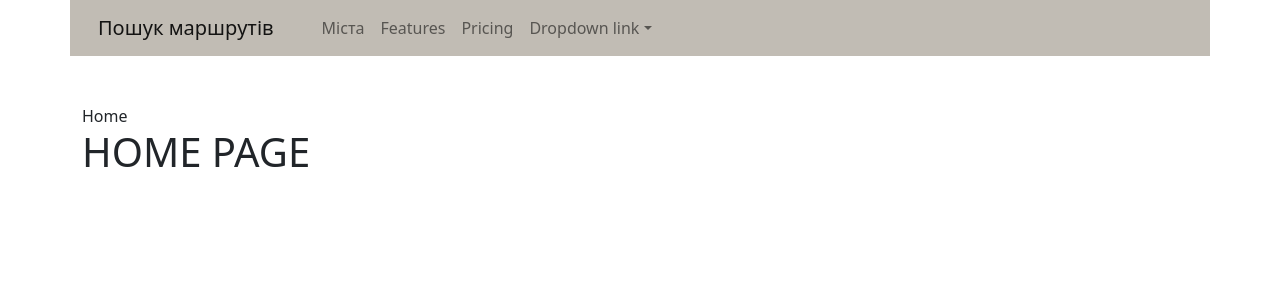
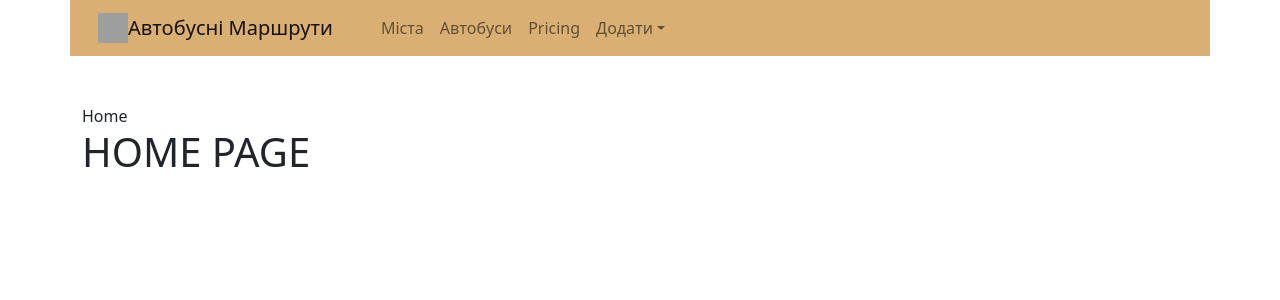
Before and after one commit to Serhio2k/bus_route, a Django app: page / in a window 1280 px wide. Shown: the top 300 px of the page. Run offline with Django 4.2, Linux system fonts and the light colour scheme; some libraries are stand-ins or nearby versions; grey boxes are pictures that could not be loaded.

Commit message:
update forms

```diff
--- a/templates/base.html
+++ b/templates/base.html
@@ -1,4 +1,7 @@
 {% url 'towns:home' as towns_home_url%}
+{% url 'towns:create' as towns_create_url%}
+{% url 'buses:home' as buses_home_url%}
+{% url 'buses:create' as buses_create_url%}
 <!doctype html>
 <html lang="en">
   <head>
@@ -8,37 +11,38 @@
 
     <!-- Bootstrap CSS -->
     <link rel="stylesheet" href="https://cdn.jsdelivr.net/npm/bootstrap@5.2.0-beta1/dist/css/bootstrap.rtl.min.css" integrity="sha384-dc2NSrAXbAkjrdm9IYrX10fQq9SDG6Vjz7nQVKdKcJl3pC+k37e7qJR5MVSCS+wR" crossorigin="anonymous">
-
+    <link href="https://cdnjs.cloudflare.com/ajax/libs/select2/4.1.0-rc.0/css/select2.min.css" rel="stylesheet" />
     <title>{% block title %}{% endblock %}</title>
-
   </head>
   <body>
 
-    <nav class="navbar navbar-expand-lg container" style="background-color: #C1BCB4;">
+    <nav class="navbar navbar-expand-lg container" style="background-color: #d9af74;">
     <div class="container-fluid">
-    <a class="navbar-brand" href="{% url 'home' %}">Пошук маршрутів</a>
+    <a class="navbar-brand" href="{% url 'home' %}"><img src="https://upload.wikimedia.org/wikipedia/commons/3/32/Icon-mode-bus-default.svg" width="30" height="30" class="d-inline-block align-top" alt="" >Автобусні Маршрути</a>
     <button class="navbar-toggler" type="button" data-bs-toggle="collapse" data-bs-target="#navbarNavDropdown" aria-controls="navbarNavDropdown" aria-expanded="false" aria-label="Toggle navigation">
       <span class="navbar-toggler-icon"></span>
     </button>
     <div class="collapse navbar-collapse" id="navbarNavDropdown">
       <ul class="navbar-nav">
         <li class="nav-item">
-          <a class="nav-link {% if request.path == towns_home_url%}active {% endif %}" aria-current="page" href="{% url 'towns:home' %}">Міста</a>
+          <a class="nav-link {% if request.path == towns_home_url%} active {% endif %}" aria-current="page" href="{% url 'towns:home' %}">Міста</a>
         </li>
         <li class="nav-item">
-          <a class="nav-link" href="#">Features</a>
+          <a class="nav-link {% if request.path == buses_home_url%} active {% endif %}" href="{% url 'buses:home' %}">Автобуси</a>
         </li>
         <li class="nav-item">
           <a class="nav-link" href="#">Pricing</a>
         </li>
-        <li class="nav-item dropdown">
+
+        <li class="nav-item dropdown
+        {% if request.path == towns_create_url or request.path == buses_create_url %} active {% endif %}">
           <a class="nav-link dropdown-toggle" href="#" id="navbarDropdownMenuLink" role="button" data-bs-toggle="dropdown" aria-expanded="false">
-            Dropdown link
+            Додати
           </a>
-          <ul class="dropdown-menu" aria-labelledby="navbarDropdownMenuLink">
-            <li><a class="dropdown-item" href="#">Action</a></li>
-            <li><a class="dropdown-item" href="#">Another action</a></li>
-            <li><a class="dropdown-item" href="#">Something else here</a></li>
+          <ul class="dropdown-menu " aria-labelledby="navbarDropdownMenuLink">
+            <li><a class="dropdown-item" href="{% url 'towns:create' %}">Нове Місто</a></li>
+            <li><a class="dropdown-item" href="{% url 'buses:create' %}">Новий автобус</a></li>
+
           </ul>
         </li>
       </ul>
@@ -89,9 +93,12 @@
     <!-- Optional JavaScript; choose one of the two! -->
 
     <!-- Option 1: Bootstrap Bundle with Popper -->
+    <script src="https://ajax.googleapis.com/ajax/libs/jquery/1.12.4/jquery.min.js"></script>
     <script src="https://cdn.jsdelivr.net/npm/bootstrap@5.2.0-beta1/dist/js/bootstrap.bundle.min.js" integrity="sha384-pprn3073KE6tl6bjs2QrFaJGz5/SUsLqktiwsUTF55Jfv3qYSDhgCecCxMW52nD2" crossorigin="anonymous"></script>
-    <script src="https://ajax.googleapis.com/ajax/libs/jquery/1.12.4/jquery.min.js"></script>
+    <script src="https://cdnjs.cloudflare.com/ajax/libs/select2/4.1.0-rc.0/js/select2.min.js"></script>
+
     <script type="text/javascript">
+
             $(document).ready(function () {
             window.setTimeout(function() {
                 $(".alert").fadeTo(1000, 0).slideUp(1000, function(){
@@ -100,6 +107,13 @@
             }, 2000);
             });
     </script>
+    <script>
+        $(document).ready(function() {
+            $('.js-example-basic-single').select2();
+            $('.js-example-basic-multiple').select2();
+        });
+    </script>
+
     <!-- Option 2: Separate Popper and Bootstrap JS -->
     <!--
     <script src="https://cdn.jsdelivr.net/npm/@popperjs/core@2.11.5/dist/umd/popper.min.js" integrity="sha384-Xe+8cL9oJa6tN/veChSP7q+mnSPaj5Bcu9mPX5F5xIGE0DVittaqT5lorf0EI7Vk" crossorigin="anonymous"></script>
```
